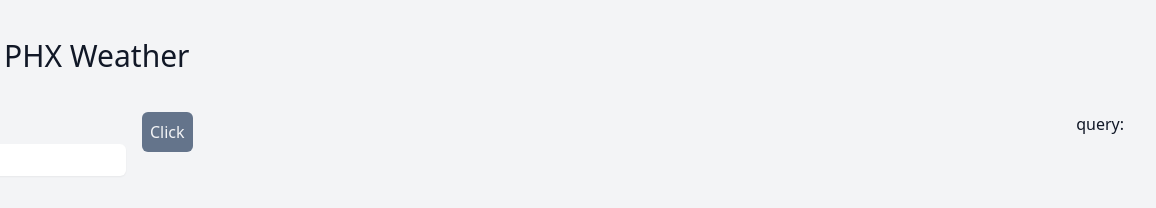
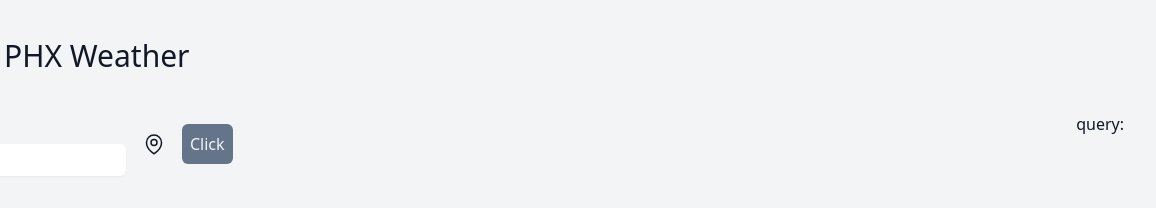
Before and after one commit to bmahnke/notion-weather, an Astro site in the folder frontend/: page / in a window 1280 px wide. Shown: the full height of the page, 124-1280 px from the left. Built offline with nearby package versions, Linux system fonts and the light colour scheme; Astro itself is replaced by a stand-in of ours.

Commit message:
adding the ability to read location from browser to check forecast

```diff
--- a/frontend/src/components/react/search-form.tsx
+++ b/frontend/src/components/react/search-form.tsx
@@ -1,5 +1,6 @@
 import React, { useRef, useEffect, useState } from 'react'
-import { type GooglePlace } from '../../types/googlePlace';
+import { type GooglePlace } from '../../types/google_place';
+import { type GoogleReverseGeocode } from '../../types/google_reverse_geocode';
 import { type ApiResponse } from '../../types/api_response';
 import { weatherFetch } from '../../helpers/api';
 
@@ -50,6 +51,46 @@ export function SearchForm(props: SearchFormProps) {
 		await queryPlaces()
     }
 
+	function handleGetCurrentLocation(event : React.MouseEvent<HTMLButtonElement>) {
+		var geoOptions = {
+			timeout: 10 * 1000,
+		};
+
+		var geoSuccess = async function (position: GeolocationPosition) {
+			const lat = position.coords.latitude;
+			const long = position.coords.longitude;
+			let location = `${lat}, ${long}`;
+
+			let url = new URL("http://127.0.0.1:8000/api/places/reverse-geocode");
+			url.searchParams.set("place_id", location)
+
+			const reverseGeocode = await weatherFetch<GoogleReverseGeocode>(url.toString(), {
+				method: "GET"
+			});
+
+			const googlePlaceOpt = {
+				place_id: reverseGeocode.detail.place_id,
+				description: reverseGeocode.detail.formatted_address,
+				types: reverseGeocode.detail.types
+			} as GooglePlace
+
+			// this isn't quite working... there are still options that appear
+			setQuery(() => googlePlaceOpt.description)
+			setOptions(() => [])
+			setSelectedOption(() => googlePlaceOpt)
+		};
+		var geoError = function (error: any) {
+			console.log('Error occurred. Error code: ' + error.code);
+			// error.code can be:
+			//   0: unknown error
+			//   1: permission denied
+			//   2: position unavailable (error response from location provider)
+			//   3: timed out
+		};
+
+		navigator.geolocation.getCurrentPosition(geoSuccess, geoError, geoOptions);
+	}
+
 	async function onSelect(option: GooglePlace) {
 		setQuery(option.description)
 		setSelectedOption(option)
@@ -99,7 +140,15 @@ export function SearchForm(props: SearchFormProps) {
 					</div>
 				</div>
 
-				<div>
+				<div className="flex space-x-4 items-center">
+					<button type="button" onClick={handleGetCurrentLocation} className="hover:text-orange-500" aria-label="Use Current Location">
+						<svg xmlns="http://www.w3.org/2000/svg" fill="none" viewBox="0 0 24 24" strokeWidth={1.5} stroke="currentColor" className="w-6 h-6">
+							<path strokeLinecap="round" strokeLinejoin="round" d="M15 10.5a3 3 0 1 1-6 0 3 3 0 0 1 6 0Z" />
+							<path strokeLinecap="round" strokeLinejoin="round" d="M19.5 10.5c0 7.142-7.5 11.25-7.5 11.25S4.5 17.642 4.5 10.5a7.5 7.5 0 1 1 15 0Z" />
+						</svg>
+					</button>
+
+
 					<button type="submit" form="weather-form" className="p-2 rounded-md bg-slate-500 text-gray-100">Click</button>
 				</div>
 			</div>
--- a/frontend/src/types/api_response.ts
+++ b/frontend/src/types/api_response.ts
@@ -1,4 +1,4 @@
 export type ApiResponse<T> = {
     response: string,
-    detail: T[]
+    detail: Array<T>
 }
--- a/frontend/src/types/googlePlace.ts
+++ b/frontend/src/types/google_place.ts
@@ -1,4 +1,4 @@
-type GooglePlace = {
+export type GooglePlace = {
     description: string,
     matched_substrings: [{
         "length": number,
@@ -24,5 +24,3 @@ type GooglePlace = {
     }],
     types: string[]
 };
-
-export type { GooglePlace };
--- /dev/null
+++ b/frontend/src/types/google_reverse_geocode.ts
@@ -0,0 +1,33 @@
+interface AddressComponent {
+    long_name: string,
+    short_name: string,
+    types: string[]
+}
+
+interface LatLong {
+    lat: number,
+    long: number
+}
+
+export type GoogleReverseGeocode = {
+    response: string,
+    datetime: string,
+    detail: {
+        address_components: AddressComponent[],
+        formatted_address: string,
+        geometry: {
+            bounds: {
+                northeast: LatLong,
+                southwest: LatLong
+            },
+            location: LatLong,
+            location_type: string,
+            viewport: {
+                northeast: LatLong,
+                southwest: LatLong
+            }
+        },
+        place_id: string,
+        types: string[]
+    }
+};
```
Also changed, not shown: frontend/src/components/react/weather-app.tsx (+4 -4 lines), frontend/src/pages/index.astro (line endings or trailing spaces), frontend/src/styles/output.css, 1 other file.
